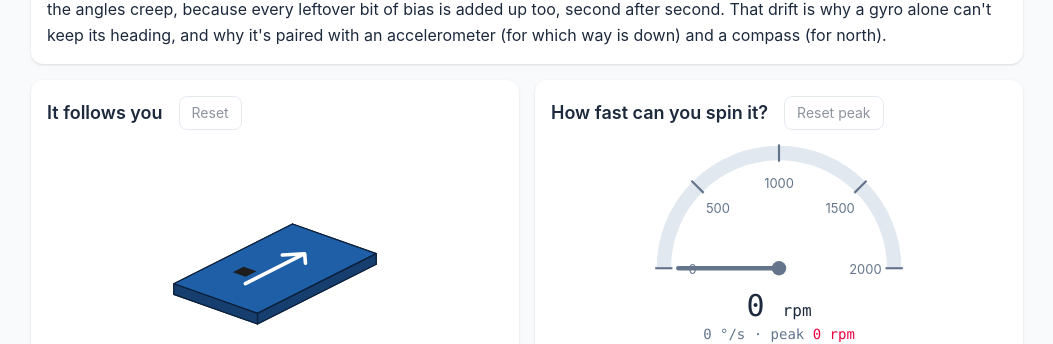
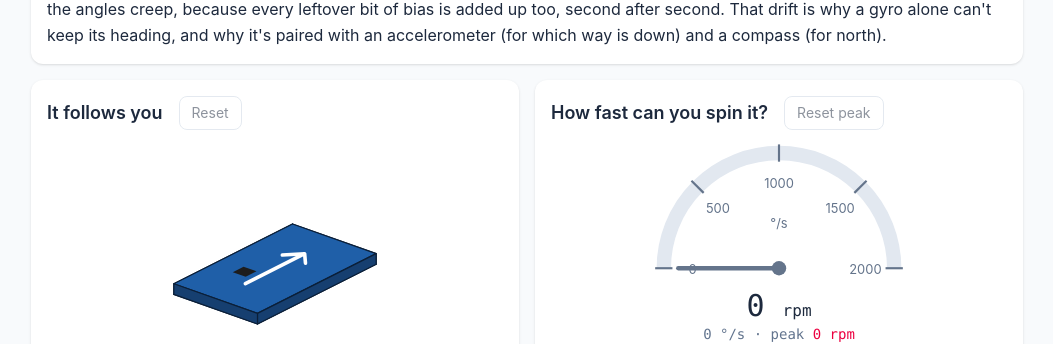
Before and after one commit to aguegu/i2c.ninja, a Vue app: page /itg3200 in a window 1280 px wide. Shown: the part 1455-1799 px from the top of the page, without its empty margins (113-1166 px from the left). Built offline with nearby package versions, Linux system fonts and the light colour scheme.

Commit message:
SpinGauge: its dial's unit, deg/s
Co-Authored-By: Claude Opus 5.5 <noreply@anthropic.com>

```diff
--- a/src/components/SpinGauge.vue
+++ b/src/components/SpinGauge.vue
@@ -31,6 +31,7 @@ const peakAt = computed(() => [point(props.peak, R - 4), point(props.peak, R + 8
         <line :x1="point(t, R + 6)[0]" :y1="point(t, R + 6)[1]" :x2="point(t, R - 6)[0]" :y2="point(t, R - 6)[1]" stroke="var(--chart-text)" stroke-width="1.5" />
         <text :x="point(t, R - 20)[0]" :y="point(t, R - 20)[1] + 4" text-anchor="middle" font-size="9" fill="var(--chart-text)">{{ t }}</text>
       </g>
+      <text x="0" y="-28" text-anchor="middle" font-size="9" fill="var(--chart-text)">°/s</text>
       <line v-if="peak > 0.5" :x1="peakAt[0][0]" :y1="peakAt[0][1]" :x2="peakAt[1][0]" :y2="peakAt[1][1]" stroke="#e11d48" stroke-width="3" />
       <line x1="0" y1="0" :x2="needle[0]" :y2="needle[1]" stroke="var(--chart-text)" stroke-width="3" stroke-linecap="round" />
       <circle r="5" fill="var(--chart-text)" />
```
